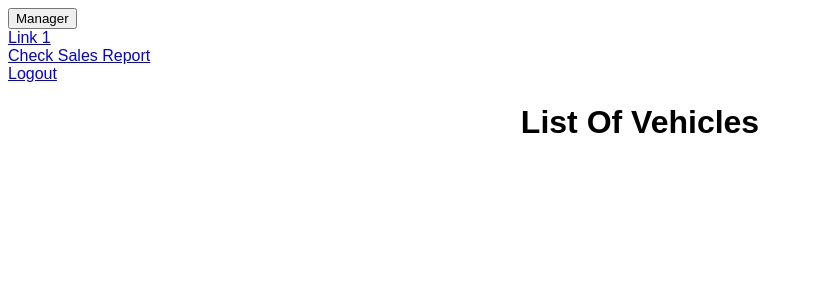
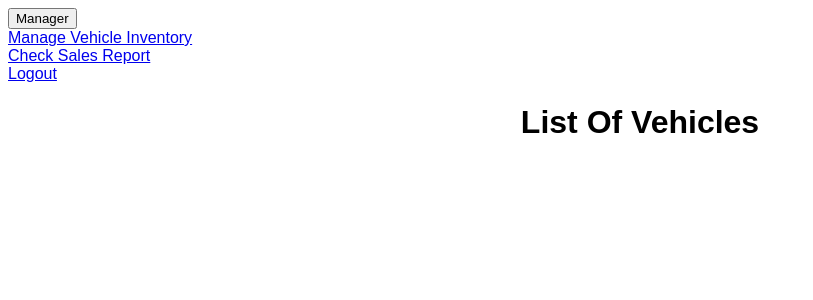
Before and after one commit to wyatt4543/vehicle_sales, a Flask app: page / in a window 1280 px wide, after a click on "Manager". Shown: the top 300 px of the page, without its empty margins (0-813 px from the left). Run offline with Flask 3, Linux system fonts and the light colour scheme; the visitor is signed in with stand-in values (Sample User, id 1); data that the repository does not hold is empty.

Commit message:
allow the admin to access the vehicle inventory page

```diff
--- a/templates/index.html
+++ b/templates/index.html
@@ -13,7 +13,7 @@
                 <div class="dropdown">
                     <button onclick="dropDown()" class="dropbtn">Manager</button>
                     <div id="dropdownContent" class="dropdown-content" style="visibility: hidden;">
-                        <a href="#">Link 1</a><br>
+                        <a href="/vehicle-inventory">Manage Vehicle Inventory</a><br>
                         <a href="/sales-report">Check Sales Report</a><br>
                         <a href="/logout">Logout</a>
                     </div>
```
